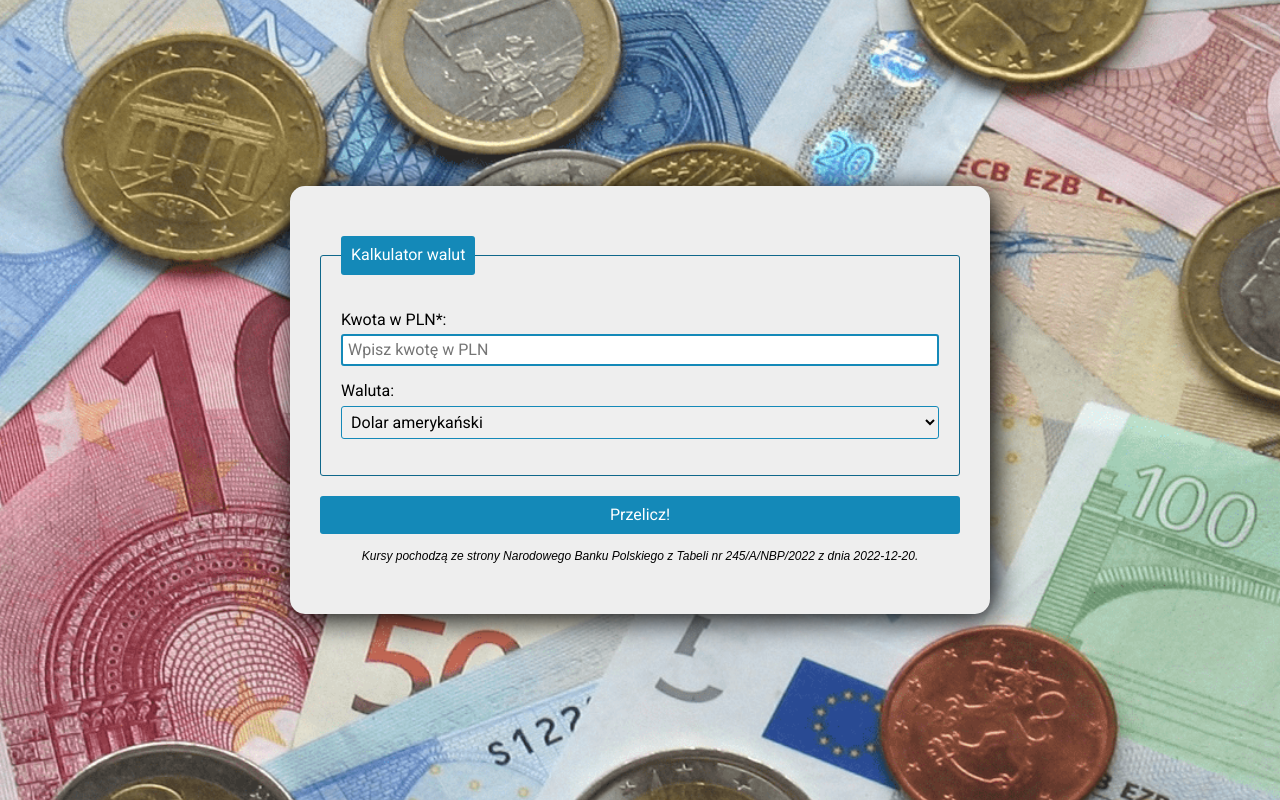
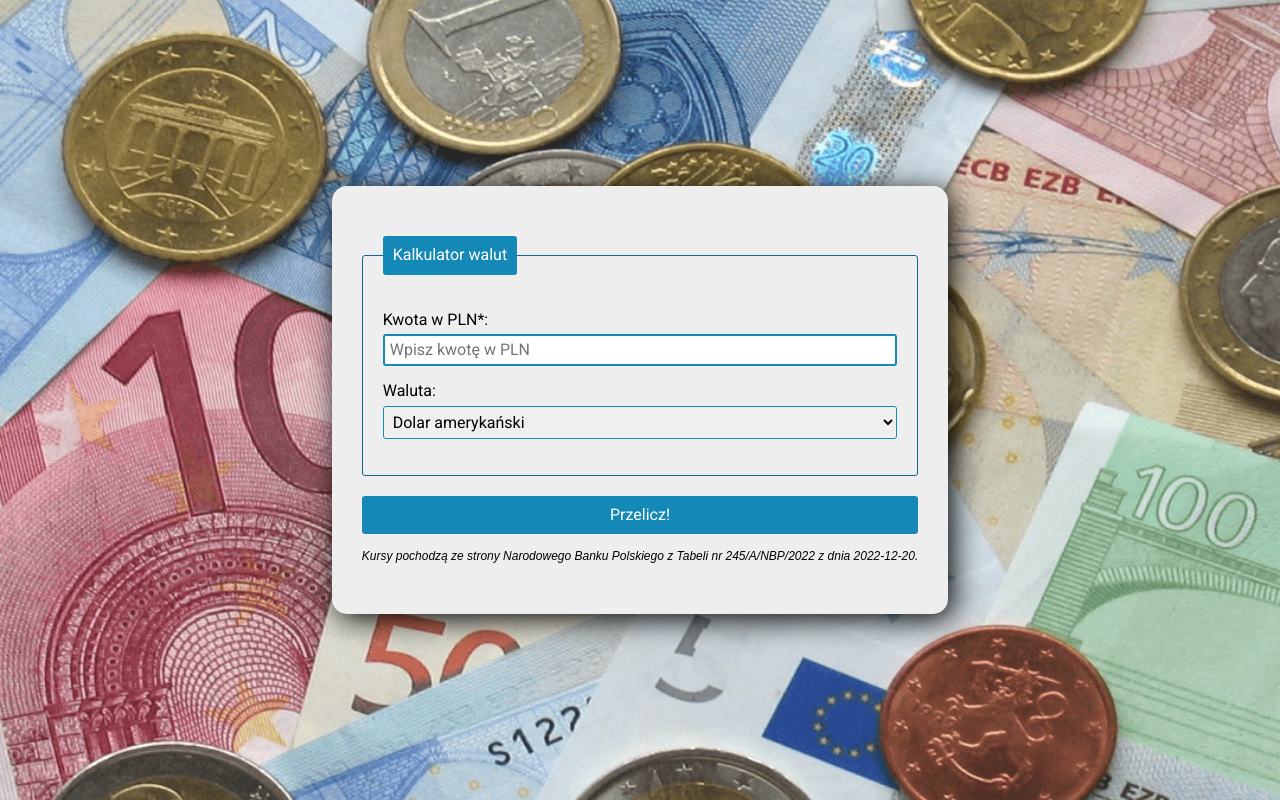
Before and after one commit to MichalSzustkiewicz/currency-converter, a plain HTML site: page index.html in a window 1280 px wide. Drawn offline with nearby package versions, Linux system fonts and the light colour scheme.

Commit message:
changed container properties

```diff
--- a/css/container.css
+++ b/css/container.css
@@ -1,7 +1,9 @@
 .container {
-    font-family: "Roboto", sans-serif;
-    flex-basis: 700px;
-    margin: 20px;
+    display: flex;
+    justify-content: center;
+    align-items: center;
+    max-width: 700px;
+    margin: 0 20px;
     padding: 30px;
     background-color: #eee;
     border-radius: 15px;
```
